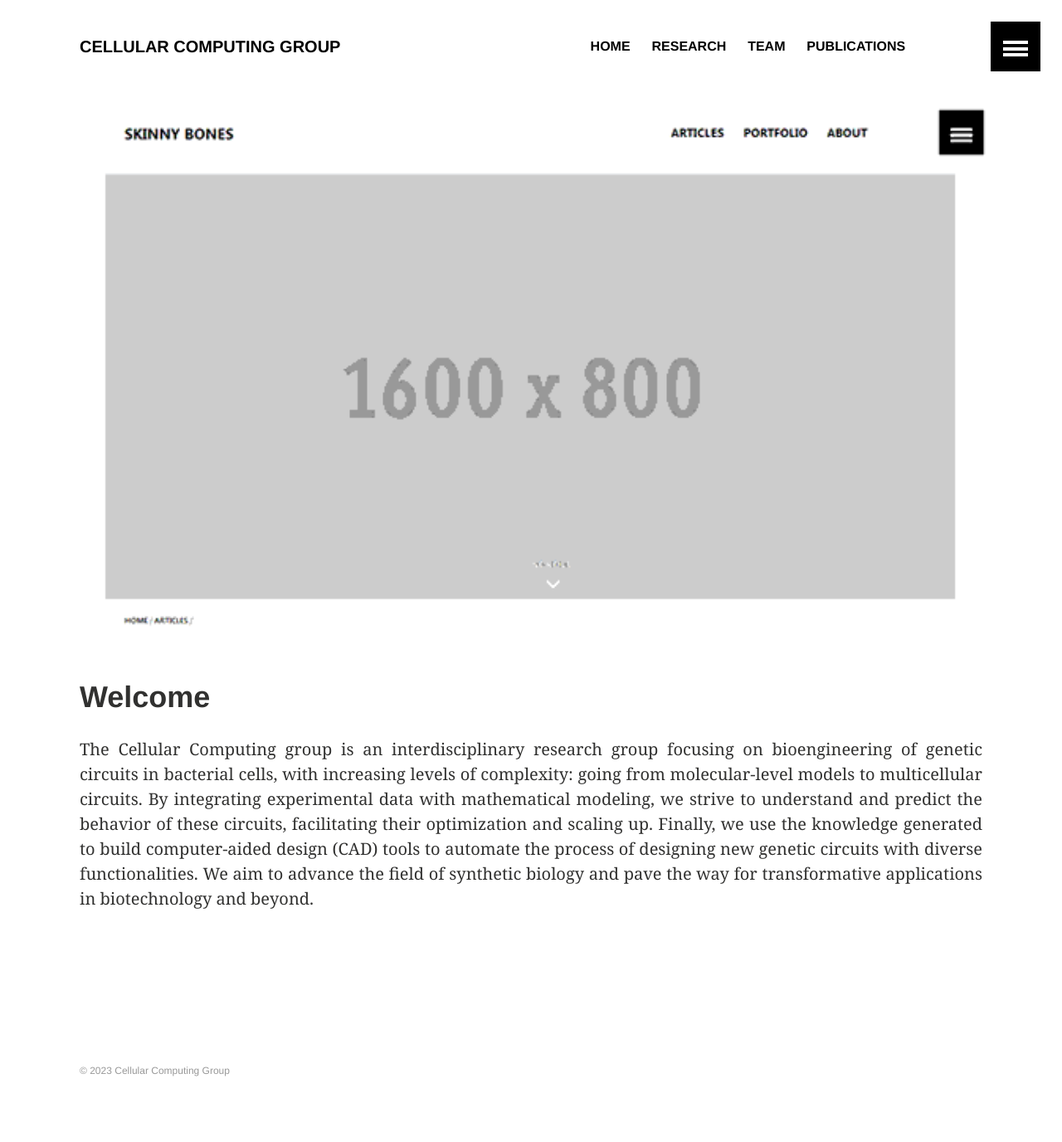
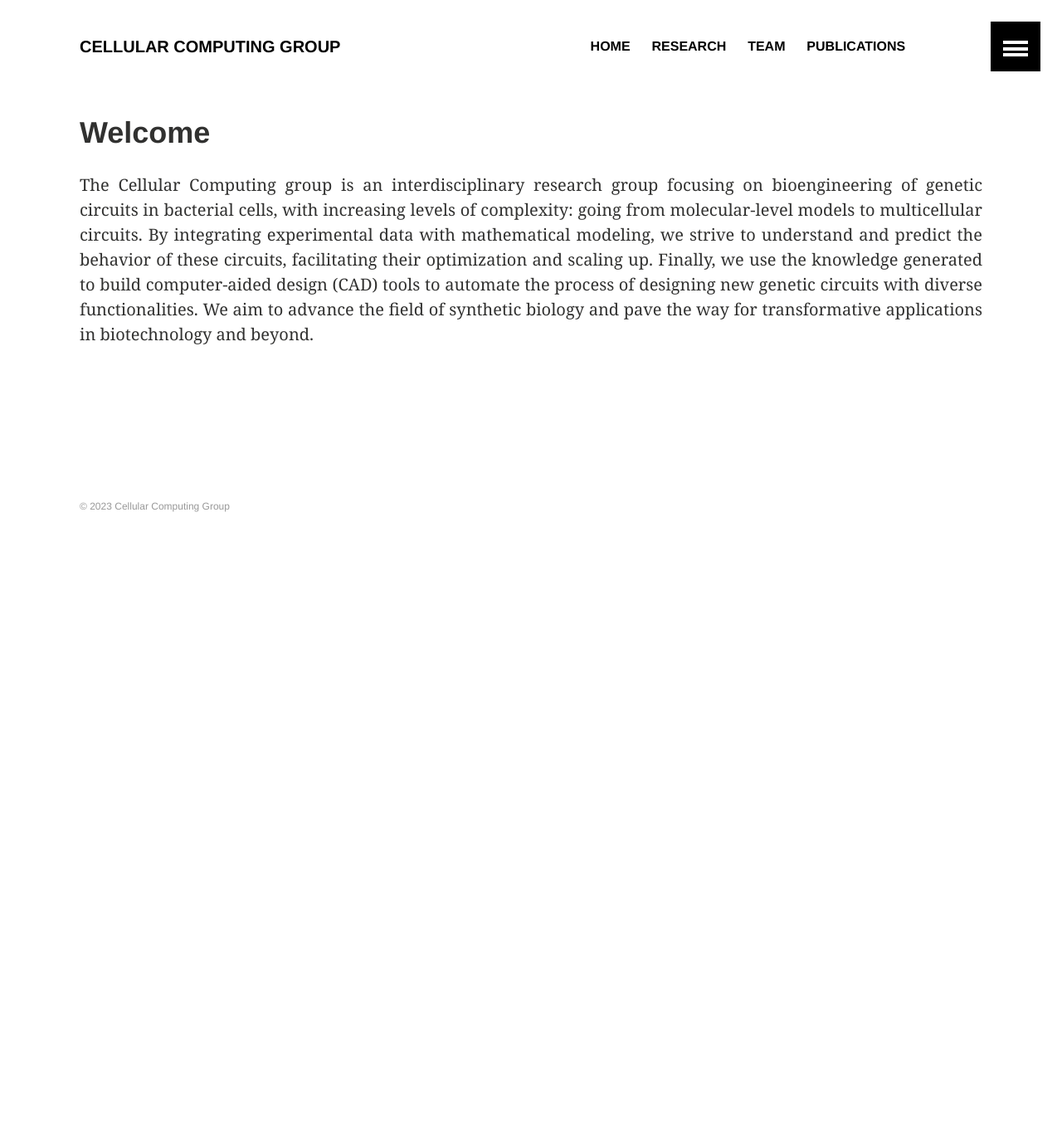
Before and after one commit to ROBACON/team-website, a Jekyll site: the page built from index.md, in a window 1280 px wide. Shown: the whole page at 83% size. Built offline with Jekyll 4.4.1, drawn with Linux system fonts in a browser that asks for light colours; after the commit the page ends 900 px from its top, so only the background shows below that.

```diff
--- a/index.md
+++ b/index.md
@@ -3,7 +3,7 @@ layout: archive
 permalink: /
 title: "Welcome"
 image:
-  feature: skinny-bones-demo.gif
+  feature:
 ---
 
 The Cellular Computing group is an interdisciplinary research group focusing
```
